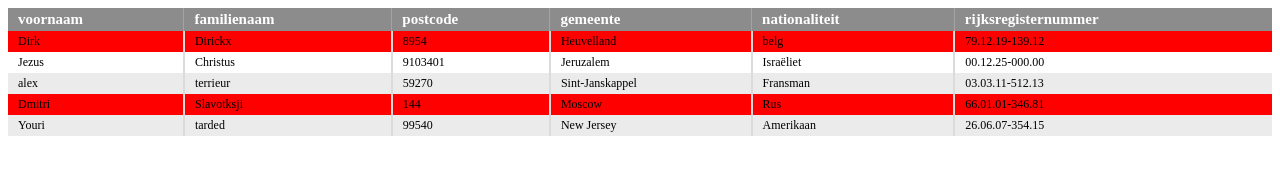
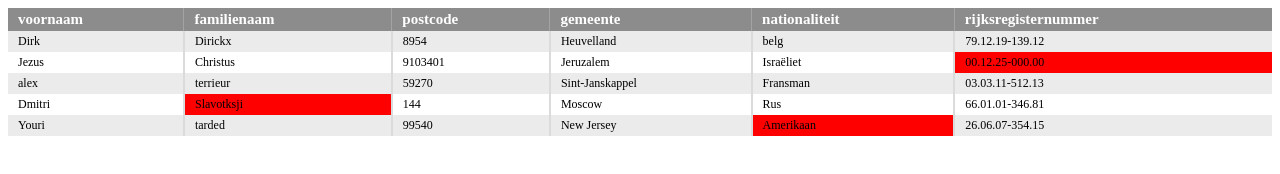
Before and after one commit to berreleeuw/githubpages-introcutie, a plain HTML site: page css3/opdracht3.html in a window 1280 px wide. Drawn offline with Linux system fonts and the light colour scheme.

Commit message:
fdkslqjm

```diff
--- a/css3/css/opdracht3.css
+++ b/css3/css/opdracht3.css
@@ -4,8 +4,8 @@ table {
     width: 100%;
 }
 
-.onzeker{
-    background-color:red !important;
+table tbody td.onzeker{
+    background: red !important;
 }
 
 table td, table th {
--- a/css3/opdracht3.html
+++ b/css3/opdracht3.html
@@ -18,7 +18,7 @@
     </tr>
     </thead>
     <tbody>
-    <tr class="onzeker">
+    <tr class="alt">
         <td>Dirk</td>
         <td>Dirickx</td>
         <td>8954</td>
@@ -32,7 +32,7 @@
         <td>9103401</td>
         <td>Jeruzalem</td>
         <td>Israëliet</td>
-        <td>00.12.25-000.00</td>
+        <td class="onzeker">00.12.25-000.00</td>
     </tr>
     <tr class="alt">
         <td>alex</td>
@@ -42,20 +42,20 @@
         <td>Fransman</td>
         <td>03.03.11-512.13</td>
     </tr>
-    <tr class="onzeker">
+    <tr >
         <td>Dmitri</td>
-        <td>Slavotksji</td>
+        <td class="onzeker">Slavotksji</td>
         <td>144</td>
         <td>Moscow</td>
         <td>Rus</td>
         <td>66.01.01-346.81</td>
     </tr>
-    <tr class="alt onzeker">
+    <tr class="alt">
         <td>Youri</td>
         <td>tarded</td>
         <td>99540</td>
         <td>New Jersey</td>
-        <td>Amerikaan</td>
+        <td class="onzeker" >Amerikaan</td>
         <td>26.06.07-354.15</td>
     </tr>
 
```
